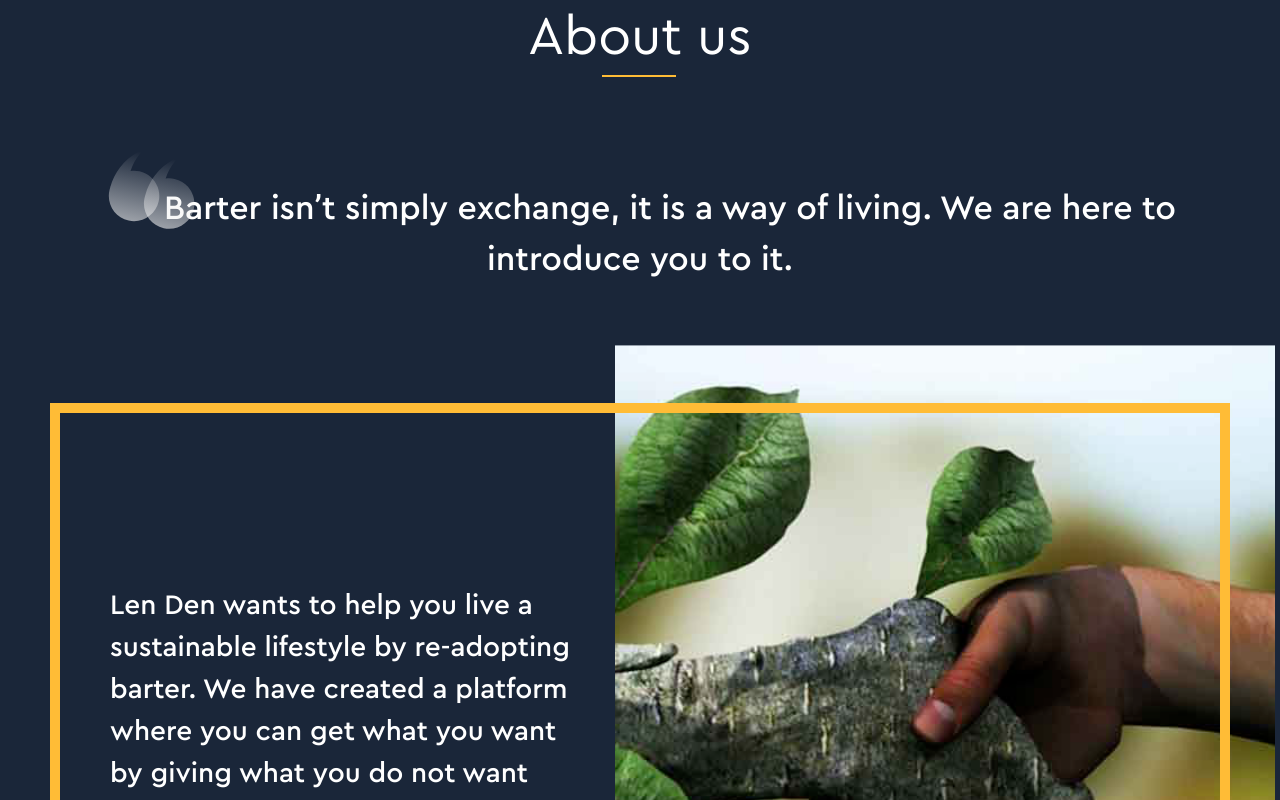
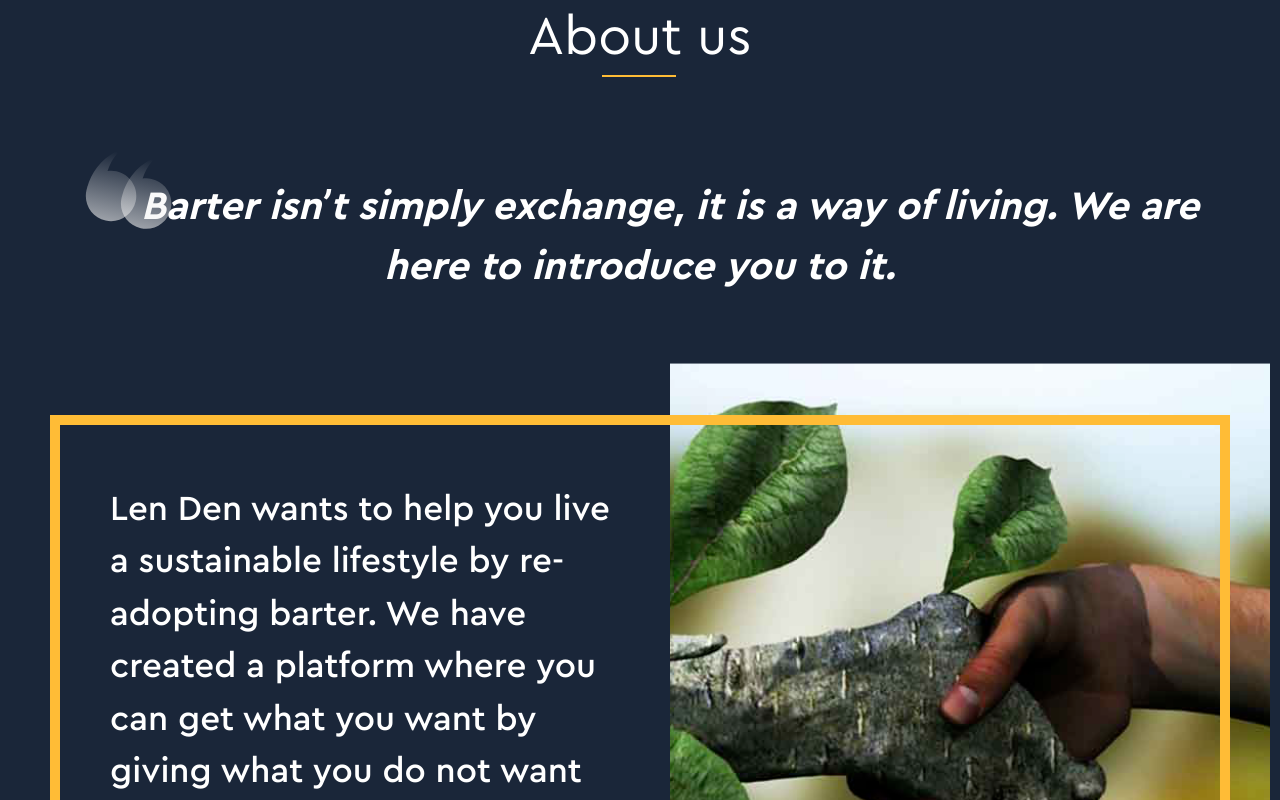
Before and after one commit to TheDemon12/lenden-coming-soon-v2, a React (Create React App) app: page / in a window 1280 px wide. Shown: the part 1920-2720 px from the top of the page. Built offline with nearby package versions, Linux system fonts and the light colour scheme.

Commit message:
aboutUs: increase text size and change style to italics
Signed-off-by: kartik <kartikbhalla12@gmail.com>

```diff
--- a/src/components/home/aboutUs.tsx
+++ b/src/components/home/aboutUs.tsx
@@ -11,9 +11,9 @@
 		<section className='aboutUs'>
 			<h2>About us</h2>
 
-			<p>
-				<span>Barter</span> isn’t simply exchange, it is a way of living. We are
-				here to introduce you to it.
+			<p className='mainline'>
+				<span className='pre-text'>Barter</span> isn’t simply exchange, it is a
+				way of living. We are here to introduce you to it.
 			</p>
 
 			<div className='message'>
--- a/src/scss/home/_aboutUs.scss
+++ b/src/scss/home/_aboutUs.scss
@@ -14,11 +14,27 @@
 		width: fit-content;
 		color: #fff;
 		text-align: center;
+		font-style: italic;
+		margin: 6rem auto;
+		font-weight: 600;
+		// padding: 0 2rem;
+		font-size: 4rem;
 
-		margin: 6rem auto;
-		font-weight: 500;
-		// padding: 0 2rem;
-		span {
+		@media (max-width: 1200px) {
+			font-size: 3.7rem;
+		}
+		@media (max-width: 990px) {
+			font-size: 3.3rem;
+		}
+
+		@media (max-width: 700px) {
+			font-size: 3rem;
+		}
+		@media (max-width: 400px) {
+			font-size: 2.8rem;
+		}
+
+		.pre-text {
 			position: relative;
 			// max-width: 15rem;
 			// display: inline-block;
@@ -53,7 +69,7 @@
 		.text {
 			order: 0;
 			font-weight: 500;
-			font-size: 2.8rem;
+			font-size: 3.5rem;
 			text-align: left;
 			padding: 0 10rem 0 5rem;
 
@@ -66,12 +82,12 @@
 			order: 1;
 			z-index: -1;
 			transform: scale(1.2);
-			width: 55rem;
+			width: 50rem;
 		}
 
 		@media (max-width: 1200px) {
 			.text {
-				font-size: 2.6rem;
+				font-size: 2.8rem;
 				padding: 0 6rem 0 3rem;
 			}
 
@@ -82,7 +98,7 @@
 
 		@media (max-width: 990px) {
 			.text {
-				font-size: 2.2rem;
+				font-size: 2.4rem;
 			}
 
 			img {
```
